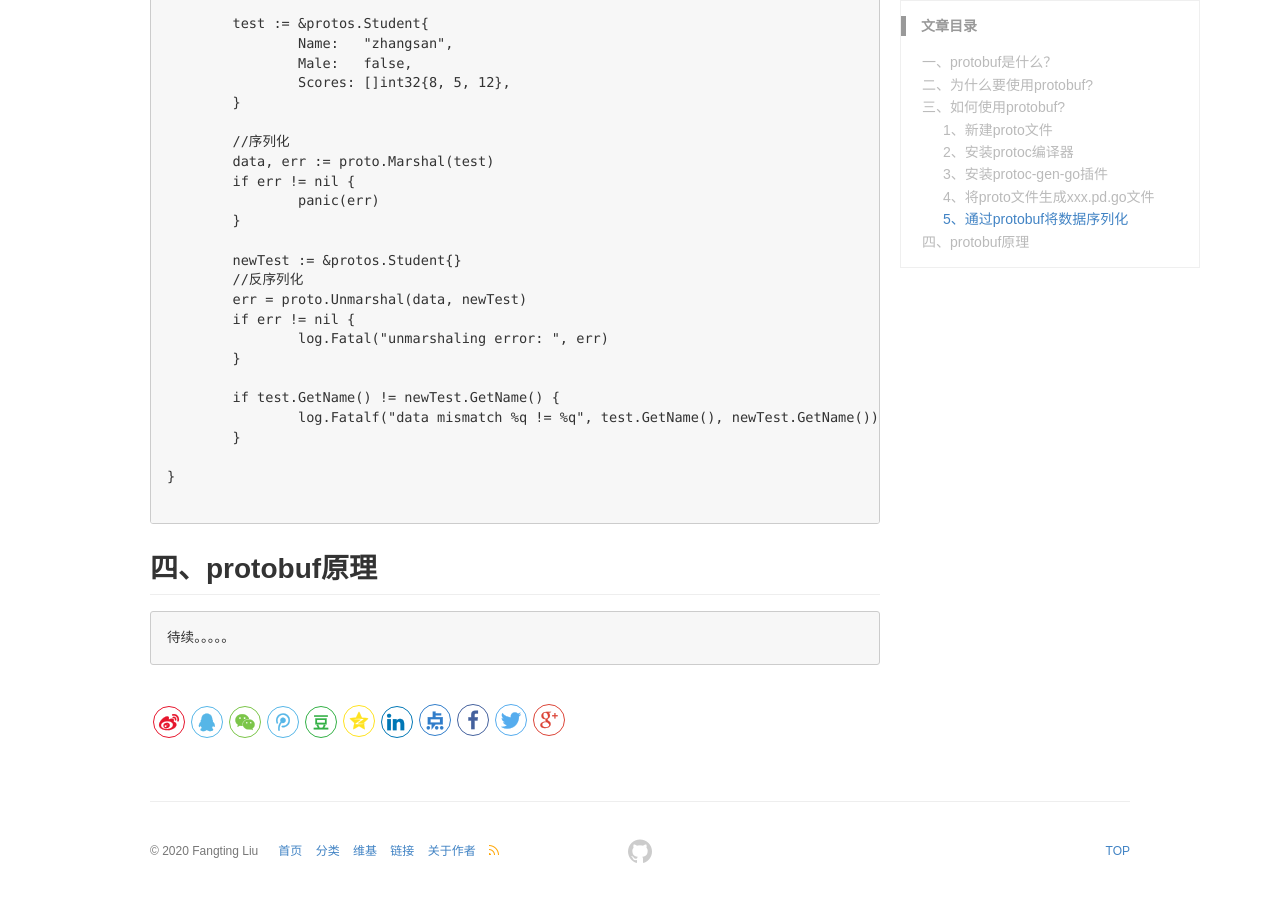
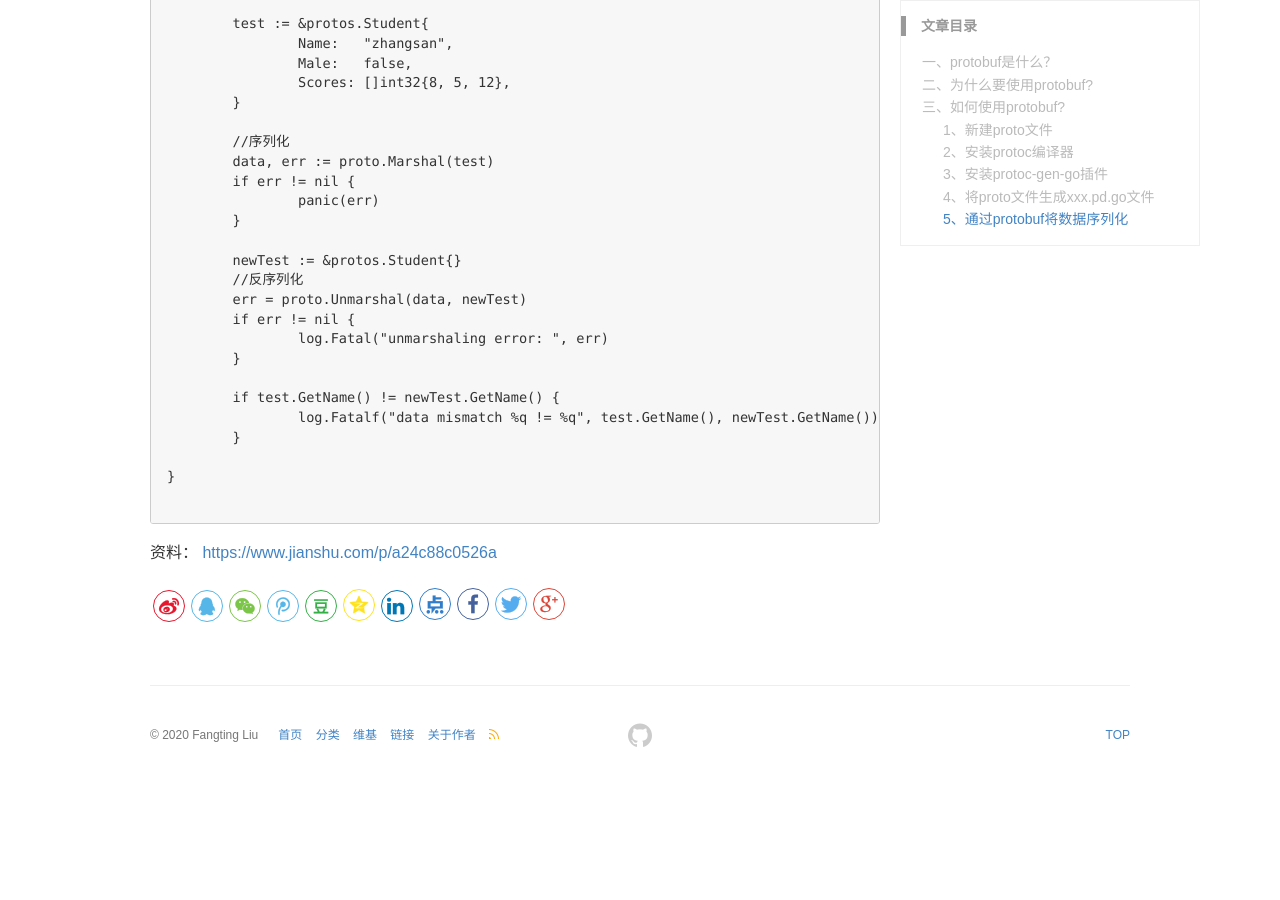
Before and after one commit to echo-music/echo-music.github.io, a Jekyll site: the page built from _posts/2023-04-01- protobuf入门教程.md, in a window 1280 px wide and 900 px high, scrolled down 4124 px. Built offline with Jekyll 4.4.1, drawn with Linux system fonts in a browser that asks for light colours; comment, search, counter and statistics services are not loaded; after the commit the page ends 4908 px from its top, so only the background shows below that.

Commit message:
proto buf

````diff
--- a/_posts/2023-04-01- protobuf入门教程.md
+++ b/_posts/2023-04-01- protobuf入门教程.md
@@ -208,7 +208,5 @@ func main() {
 
 ```
 
-## 四、protobuf原理
-```
-待续。。。。。
-```
+资料：
+[https://www.jianshu.com/p/a24c88c0526a](https://www.jianshu.com/p/a24c88c0526a)
````
